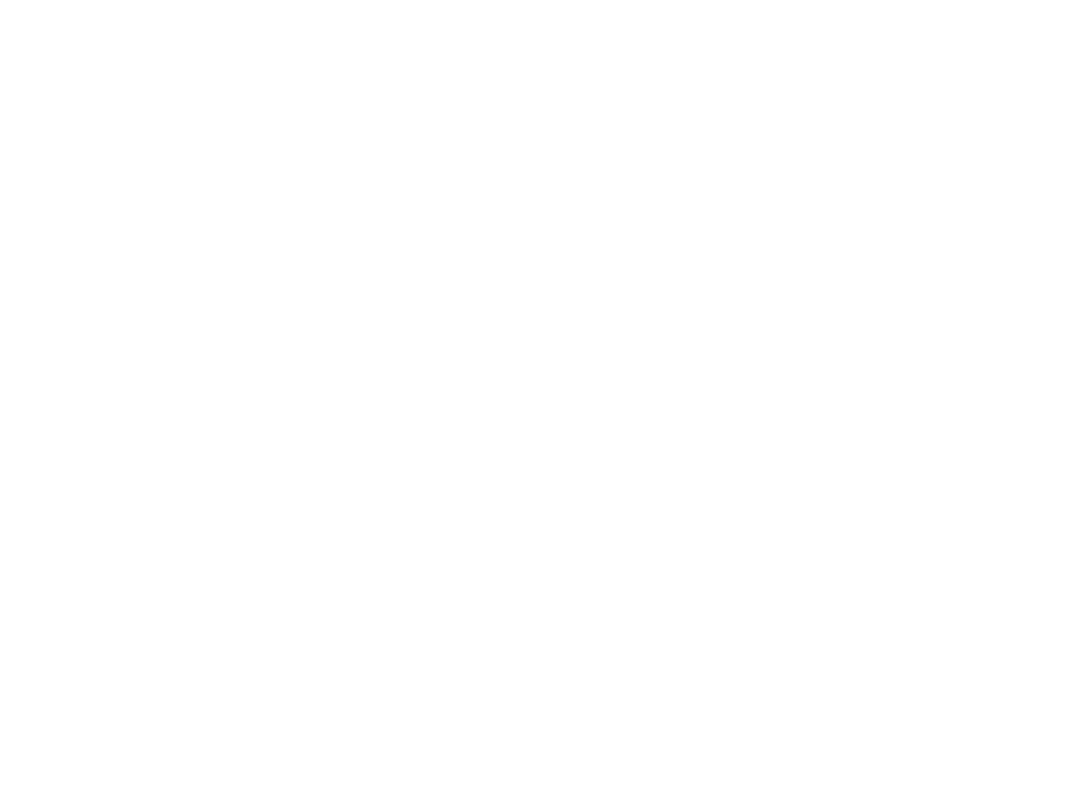
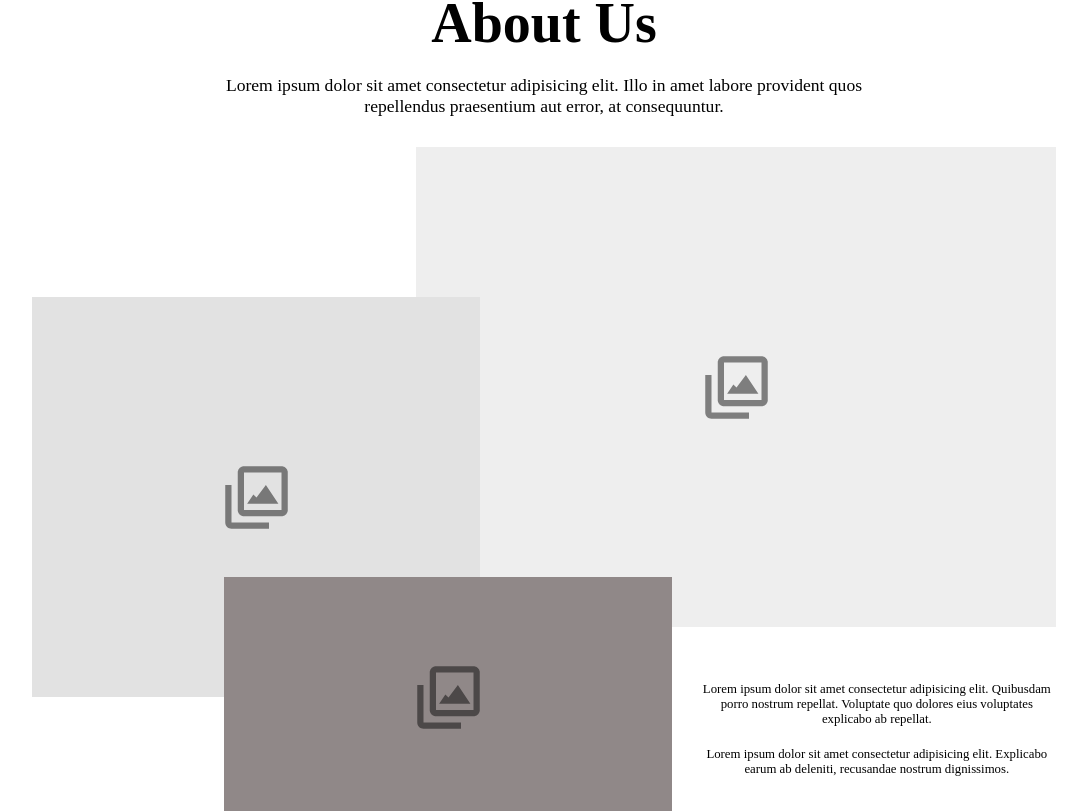
Before and after one commit to Marcos-Segantine/homepage-typescript, a React (Vite) app: page / in a window 1280 px wide. Shown: the part 889-1700 px from the top of the page, without its empty margins (96-1183 px from the left). Before the commit the page ends 837 px from the top, so only its background shows below. Built offline with nearby package versions, Linux system fonts and the light colour scheme.

Commit message:
Add About section on the home

```diff
--- a/src/App.tsx
+++ b/src/App.tsx
@@ -1,5 +1,9 @@
+import { AboutUs } from './components/aboutUs'
+
 function App() {
-  return <div className="App"></div>;
+  return <div className="App">
+    <AboutUs />
+  </div>;
 }
 
 export default App;
--- /dev/null
+++ b/src/components/aboutUs.tsx
@@ -0,0 +1,40 @@
+import "../css/aboutUs.css";
+import imgIcon from "../assets/images/image-icon.png";
+
+export const AboutUs = () => {
+  return (
+    <div className="about-us">
+      <h2>About Us</h2>
+      <p className="p-about">
+        Lorem ipsum dolor sit amet consectetur adipisicing elit. Illo in amet
+        labore provident quos repellendus praesentium aut error, at
+        consequuntur.
+      </p>
+      <div className="content-about">
+        <div className="img img-bigger">
+          <img src={imgIcon} alt="" />
+        </div>
+
+        <div className="img img-medium">
+          <img src={imgIcon} alt="" />
+        </div>
+
+        <div className="img img-small">
+          <img src={imgIcon} alt="" />
+        </div>
+
+        <div>
+          <p>
+            Lorem ipsum dolor sit amet consectetur adipisicing elit. Quibusdam
+            porro nostrum repellat. Voluptate quo dolores eius voluptates
+            explicabo ab repellat.
+          </p>
+          <p>
+            Lorem ipsum dolor sit amet consectetur adipisicing elit. Explicabo
+            earum ab deleniti, recusandae nostrum dignissimos.
+          </p>
+        </div>
+      </div>
+    </div>
+  );
+};
--- /dev/null
+++ b/src/css/aboutUs.css
@@ -0,0 +1,111 @@
+.about-us {
+    display: flex;
+    flex-direction: column;
+    align-items: center;
+    gap: 20px;
+    margin-top: 5rem;
+}
+
+h2 {
+    font-size: 3.5rem;
+}
+
+p {
+    font-size: 1.1rem;
+    max-width: 100%;
+    text-align: center;
+}
+
+.content-about {
+    width: 100%;
+    position: relative;
+    height: 40rem;
+}
+
+.content-about .img {
+    display: flex;
+    justify-content: center;
+    align-items: center;
+}
+
+.content-about .img-bigger {
+    position: absolute;
+    top: 10px;
+    right: 5%;
+    background-color: #eee;
+    width: 80%;
+    height: 20rem;
+}
+
+.content-about .img-medium {
+    position: absolute;
+    top: 40%;
+    left: 5%;
+    z-index: 500;
+    background-color: rgb(226, 226, 226);
+    width: 65%;
+    height: 15rem;
+}
+
+.content-about .img-small {
+    position: absolute;
+    bottom: 10%;
+    left: 35%;
+    z-index: 1000;
+    background-color: rgb(144, 136, 136);
+    width: 55%;
+    height: 10rem;
+}
+
+.content-about div:last-child {
+    position: absolute;
+    bottom: 0;
+    right: 10%;
+    width: 100%;
+    gap: 20px;
+    display: none;
+}
+
+.content-about div:last-child p {
+    font-size: .8rem;
+}
+
+@media(min-width: 767px) {
+    .p-about {
+        max-width: 50%;
+    }
+
+    .content-about {
+        height: 50rem;
+        width: 100%;
+    }
+
+    .content-about .img-bigger {
+        top: 10px;
+        right: 10%;
+        width: 50%;
+        height: 30rem;
+    }
+
+    .content-about .img-medium {
+        top: 20%;
+        left: 10%;
+        width: 35%;
+        height: 25rem;
+    }
+
+    .content-about .img-small {
+        bottom: 15%;
+        left: 25%;
+        width: 35%;
+        height: 15rem;
+    }
+
+    .content-about div:last-child {
+        bottom: 20%;
+        right: 10%;
+        width: 28%;
+        display: flex;
+        flex-direction: column;
+    }
+}
```
Also changed, not shown: src/assets/images/image-icon.png (added).
